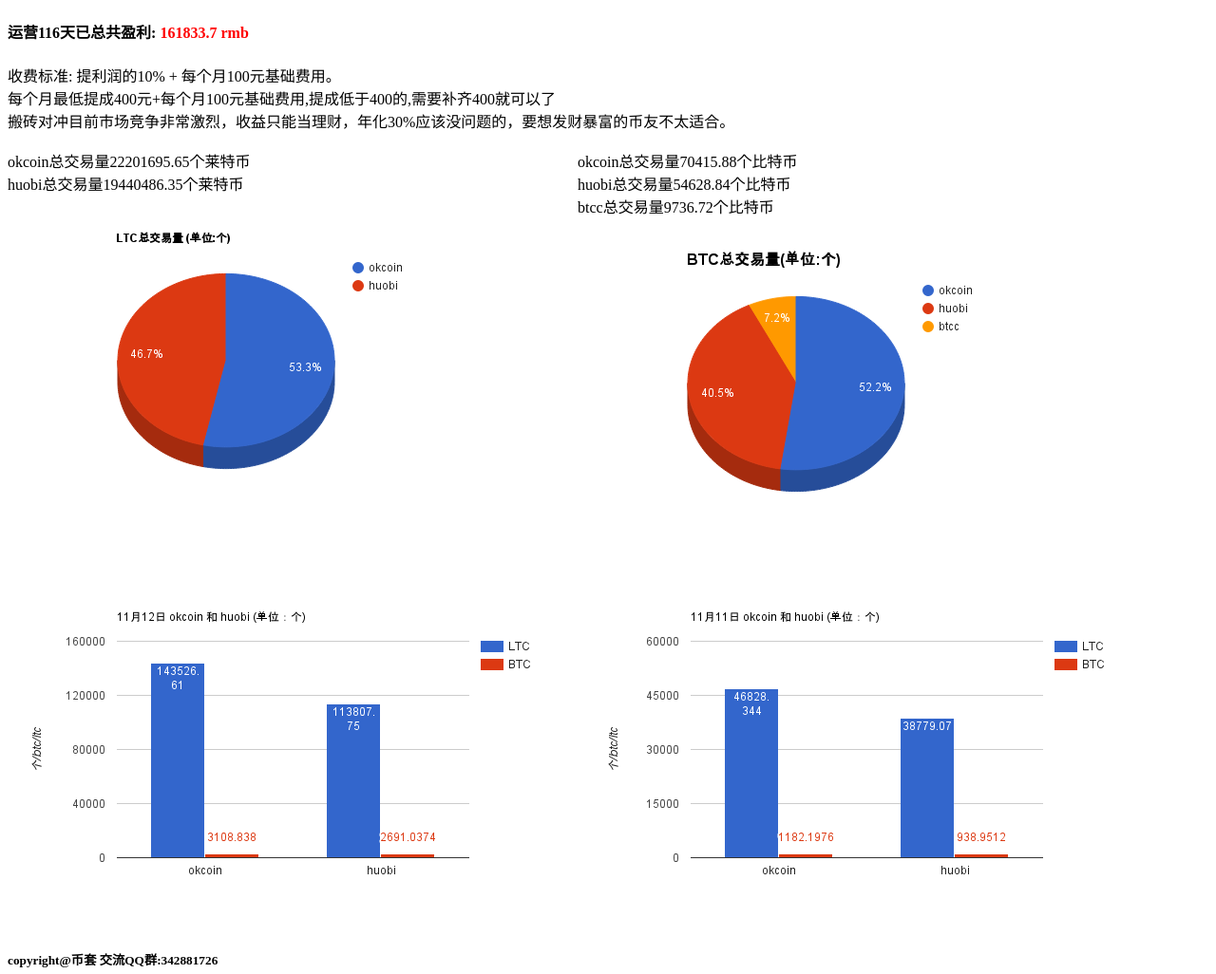
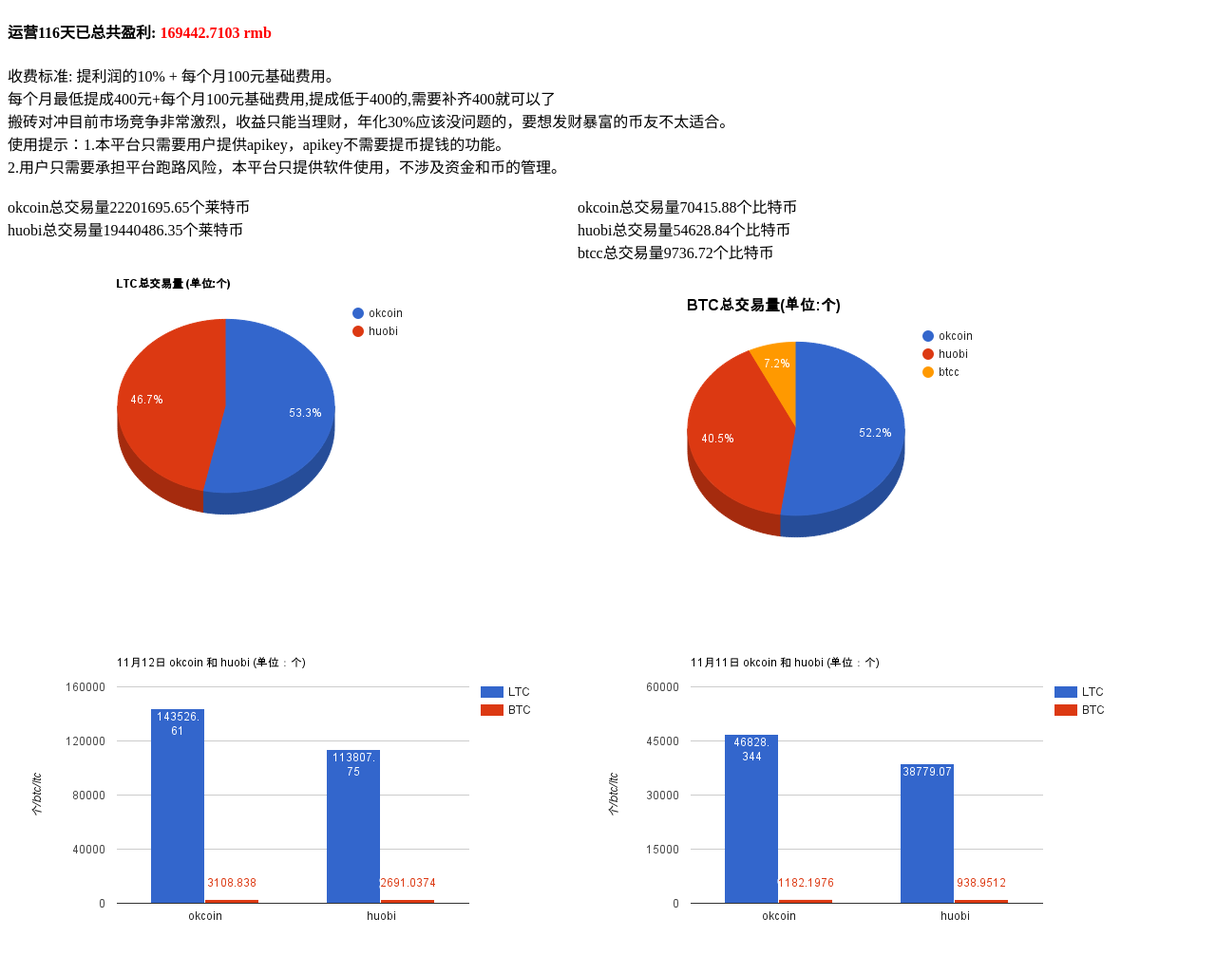
Before and after one commit to bitao88/bitao88.github.io, a plain HTML site: page index.html in a window 1280 px wide. Shown: the top 1026 px of the page at 95% size. Drawn offline with Linux system fonts and the light colour scheme.

Commit message:
Update index.html

```diff
--- a/index.html
+++ b/index.html
@@ -8,12 +8,16 @@
 
 <body>
   <div>
-	<h4> 运营116天已总共盈利: <font color=red> 161833.7 rmb</font> <h4>
+	<h4> 运营116天已总共盈利: <font color=red> 169442.7103 rmb</font> <h4>
   </div>
  <div>
 	收费标准: 提利润的10% + 每个月100元基础费用。<br/>
    	每个月最低提成400元+每个月100元基础费用,提成低于400的,需要补齐400就可以了 <br/>
 	搬砖对冲目前市场竞争非常激烈，收益只能当理财，年化30%应该没问题的，要想发财暴富的币友不太适合。
+ </div>
+ <div>
+ 	使用提示：1.本平台只需要用户提供apikey，apikey不需要提币提钱的功能。<br/>
+ 		  2.用户只需要承担平台跑路风险，本平台只提供软件使用，不涉及资金和币的管理。
  </div>
 <br/>
 <div>
```
